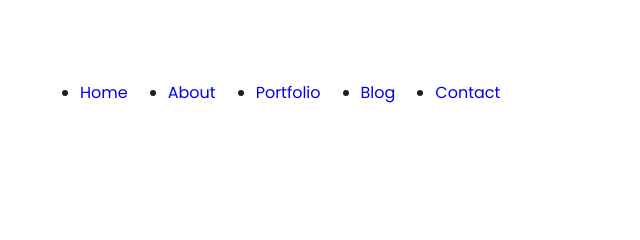
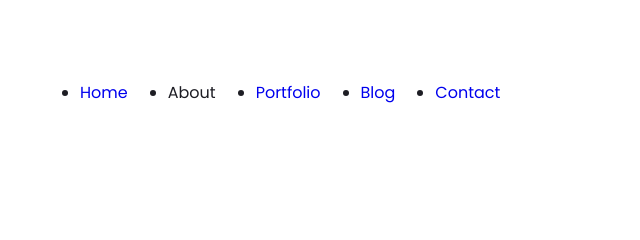
Before and after one commit to Chandan712/hybrid-cloud-app, a plain HTML site: page index.html in a window 1280 px wide. Shown: the top 240 px of the page, 0-640 px from the left. Drawn offline with Linux system fonts and the light colour scheme.

Commit message:
initial commit

```diff
--- a/index.html
+++ b/index.html
@@ -16,7 +16,7 @@
             <!-- <img src="./images/ck-logo-black-and-white.png" class="logo" /> -->
             <ul>
                 <li style="float:left ;"><a href="#">Home</a></li>
-                <li style="float:left ;"><a href="#">About</a></li>
+                <li style="float:left ;"><a ~href="#">About</a></li>
                 <li style="float:left ;"><a href="#">Portfolio</a></li>
                 <li style="float:left ;"><a href="#">Blog</a></li>
                 <li style="float:left ;"><a href="#">Contact</a></li>
```
Also changed, not shown: 1 other file.
